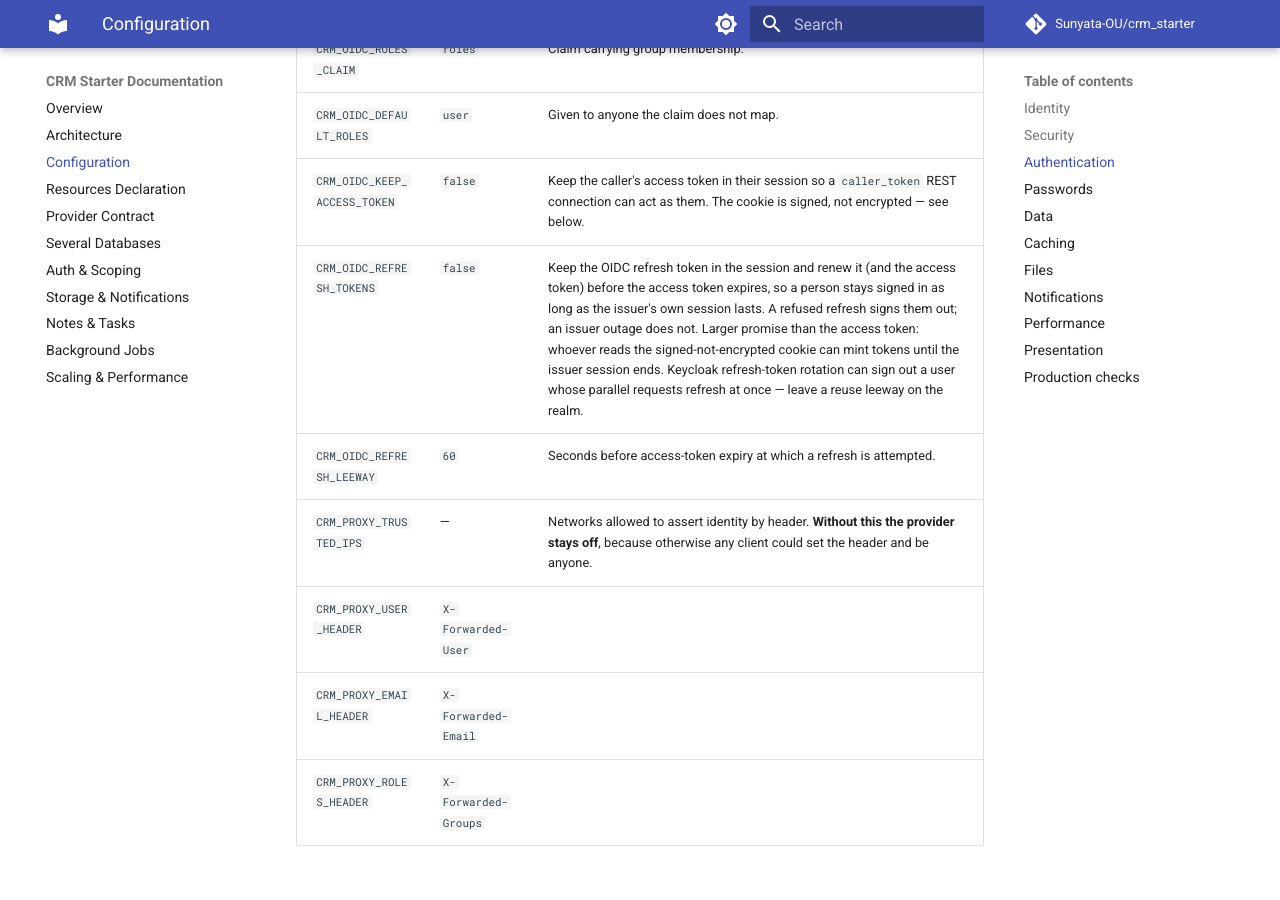
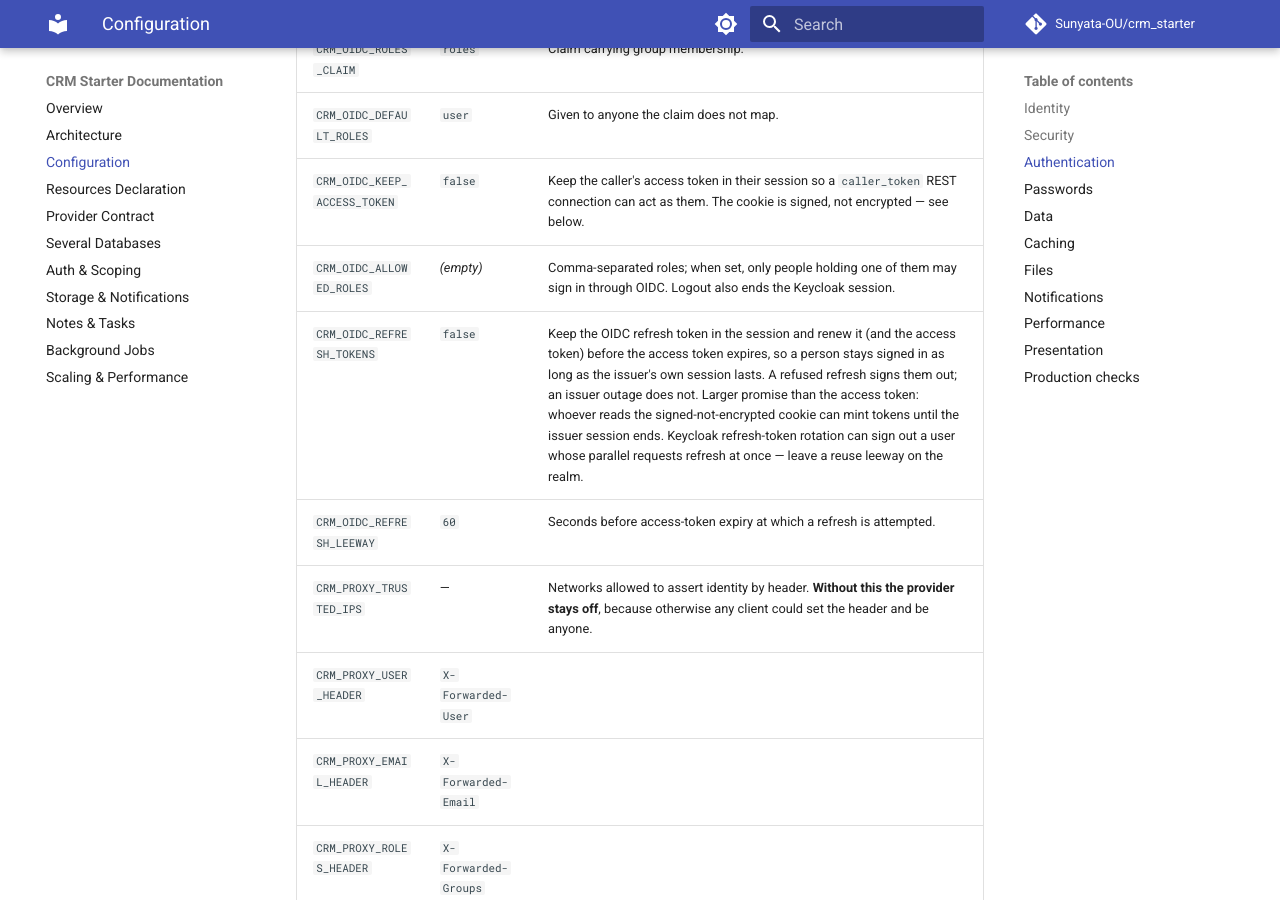
Before and after one commit to Sunyata-OU/crm_starter, an MkDocs documentation site: the page built from docs/configuration.md, in a window 1280 px wide and 900 px high, scrolled down 2024 px. Built offline with MkDocs 1.6.1 and Material for MkDocs 9.7.7, drawn with Linux system fonts in a browser that asks for light colours; comment, search, counter and statistics services are not loaded.

Commit message:
Document CRM_OIDC_ALLOWED_ROLES

```diff
--- a/docs/configuration.md
+++ b/docs/configuration.md
@@ -46,6 +46,7 @@ to start on a configuration that is wrong in a way it can detect — see
 | `CRM_OIDC_ROLES_CLAIM` | `roles` | Claim carrying group membership. |
 | `CRM_OIDC_DEFAULT_ROLES` | `user` | Given to anyone the claim does not map. |
 | `CRM_OIDC_KEEP_ACCESS_TOKEN` | `false` | Keep the caller's access token in their session so a `caller_token` REST connection can act as them. The cookie is signed, not encrypted — see below. |
+| `CRM_OIDC_ALLOWED_ROLES` | _(empty)_ | Comma-separated roles; when set, only people holding one of them may sign in through OIDC. Logout also ends the Keycloak session. |
 | `CRM_OIDC_REFRESH_TOKENS` | `false` | Keep the OIDC refresh token in the session and renew it (and the access token) before the access token expires, so a person stays signed in as long as the issuer's own session lasts. A refused refresh signs them out; an issuer outage does not. Larger promise than the access token: whoever reads the signed-not-encrypted cookie can mint tokens until the issuer session ends. Keycloak refresh-token rotation can sign out a user whose parallel requests refresh at once — leave a reuse leeway on the realm. |
 | `CRM_OIDC_REFRESH_LEEWAY` | `60` | Seconds before access-token expiry at which a refresh is attempted. |
 | `CRM_PROXY_TRUSTED_IPS` | — | Networks allowed to assert identity by header. **Without this the provider stays off**, because otherwise any client could set the header and be anyone. |
```
